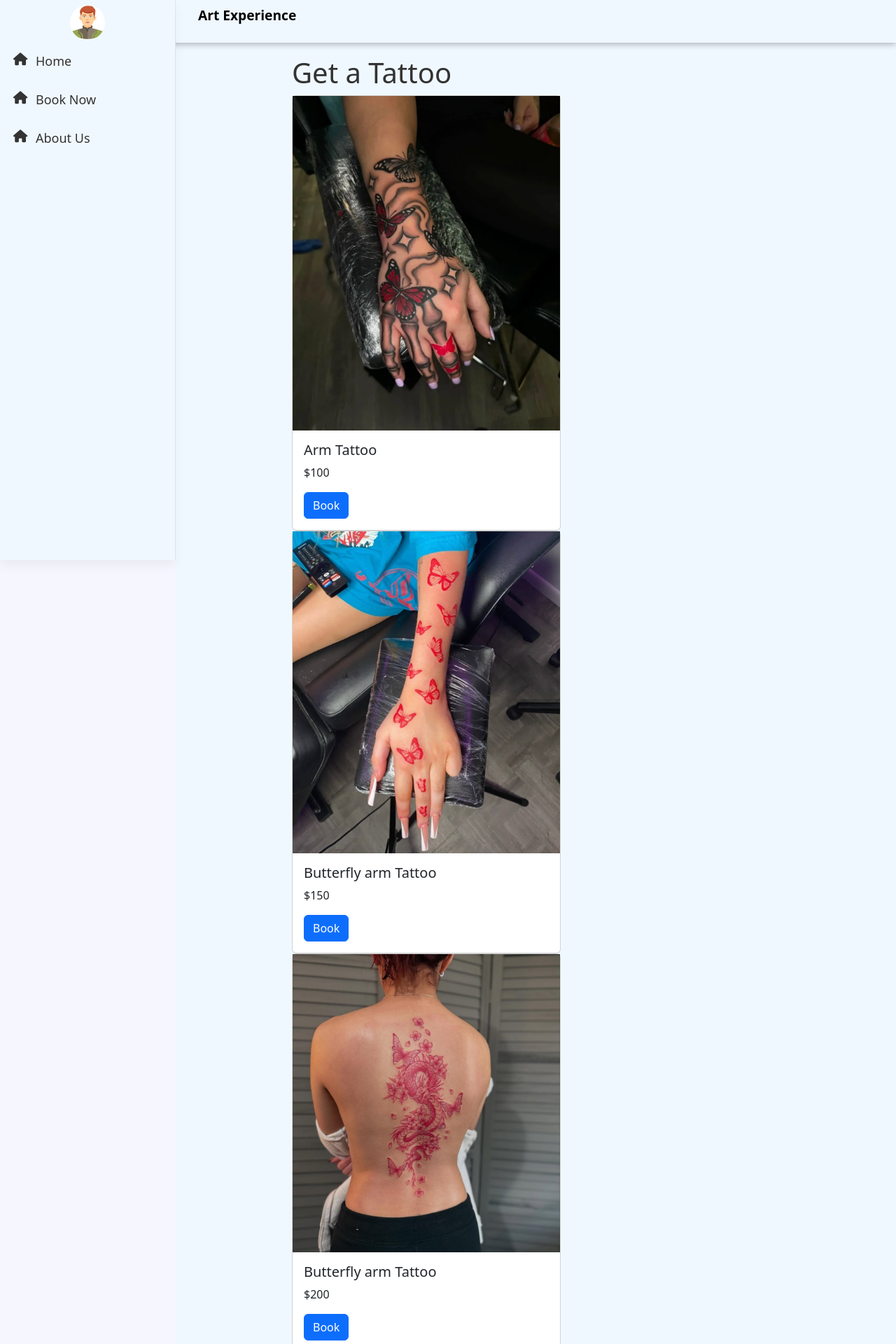
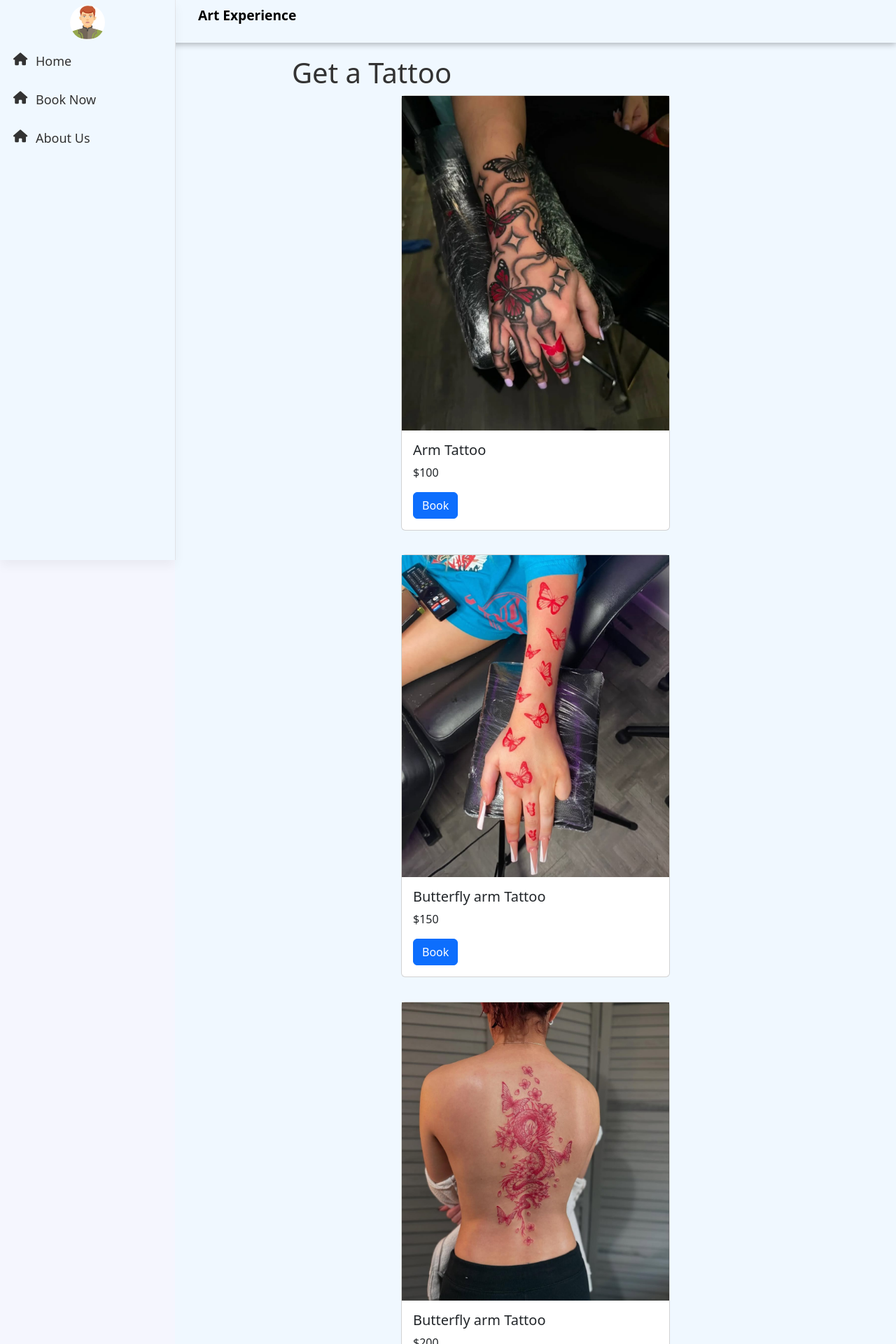
Before and after one commit to Samboja651/body-artwork, a Flask app: page /booking in a window 1280 px wide. Shown: the top 1920 px of the page at 70% size. Run offline with Flask 3, Linux system fonts and the light colour scheme.

Commit message:
styling of booking page

```diff
--- a/static/css/home.css
+++ b/static/css/home.css
@@ -505,3 +505,16 @@ h4,.h4 {
 
 
 }
+
+/* booking page */
+/* card layout styling */
+/* mobile responsive */
+.card-layout{
+    display: flex;
+    flex-wrap: wrap;
+    gap: 3%;
+    justify-content: space-evenly;
+}
+.card{
+    margin-bottom: 5%;
+}
```
